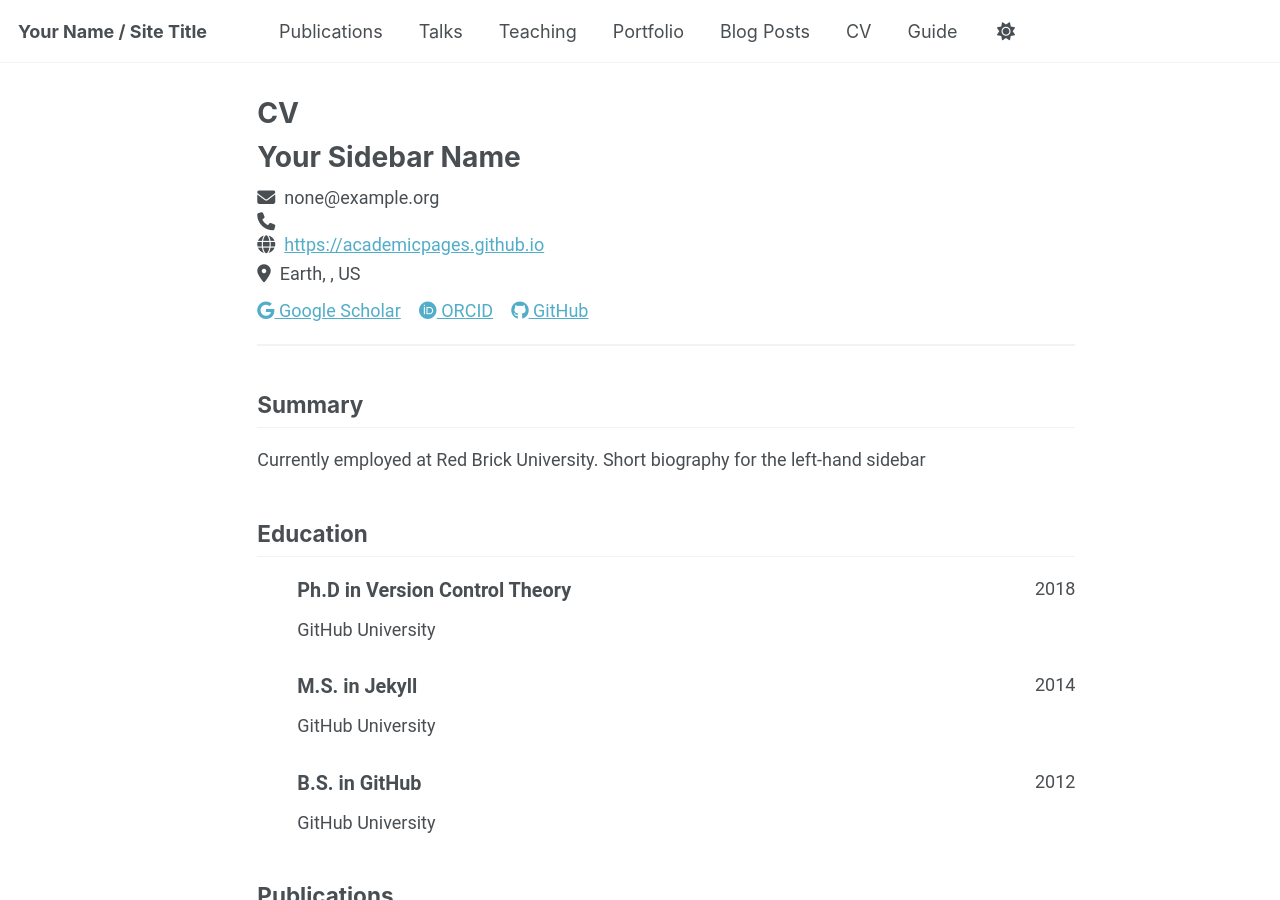
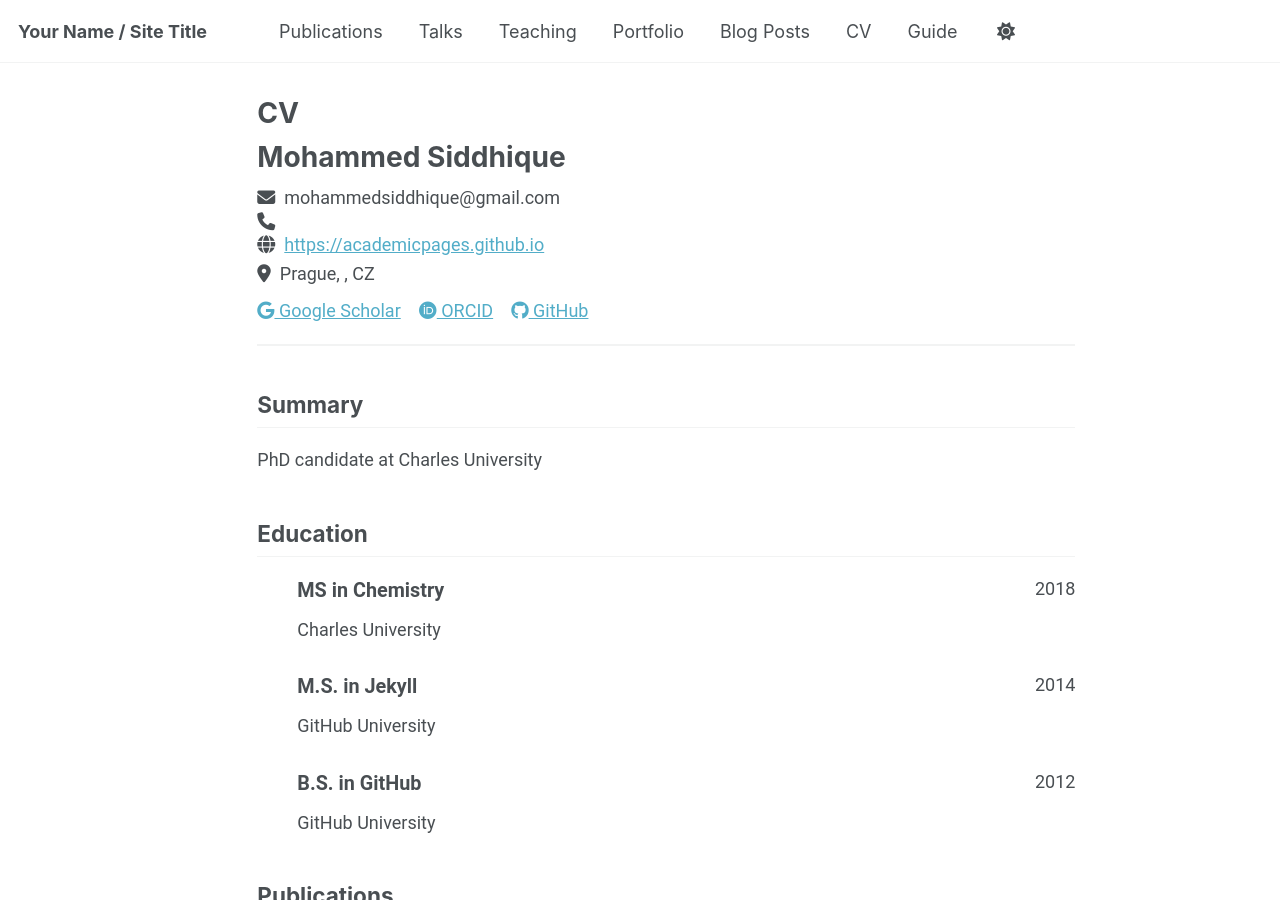
Before and after one commit to mosique/mosique.github.io, a Jekyll site: the page built from _pages/cv-json.md, in a window 1280 px wide and 900 px high. Built offline with Jekyll 4.4.1, drawn with Linux system fonts in a browser that asks for light colours; a script that is not in the unit is left out.

Commit message:
Update cv.json

```diff
--- a/_data/cv.json
+++ b/_data/cv.json
@@ -1,15 +1,15 @@
 {
   "basics": {
-    "name": "Your Sidebar Name",
-    "email": "none@example.org",
+    "name": "Mohammed Siddhique",
+    "email": "mohammedsiddhique@gmail.com",
     "phone": "",
     "website": "https://academicpages.github.io",
-    "summary": "Currently employed at Red Brick University. Short biography for the left-hand sidebar",
+    "summary": "PhD candidate at Charles University",
     "location": {
       "address": "",
       "postalCode": "",
-      "city": "Earth",
-      "countryCode": "US",
+      "city": "Prague",
+      "countryCode": "CZ",
       "region": ""
     },
     "profiles": [
@@ -33,8 +33,8 @@
   "work": [],
   "education": [
     {
-      "institution": "GitHub University",
-      "area": "Ph.D in Version Control Theory",
+      "institution": "Charles University",
+      "area": "MS in Chemistry",
       "studyType": "",
       "startDate": "",
       "endDate": "2018",
```
